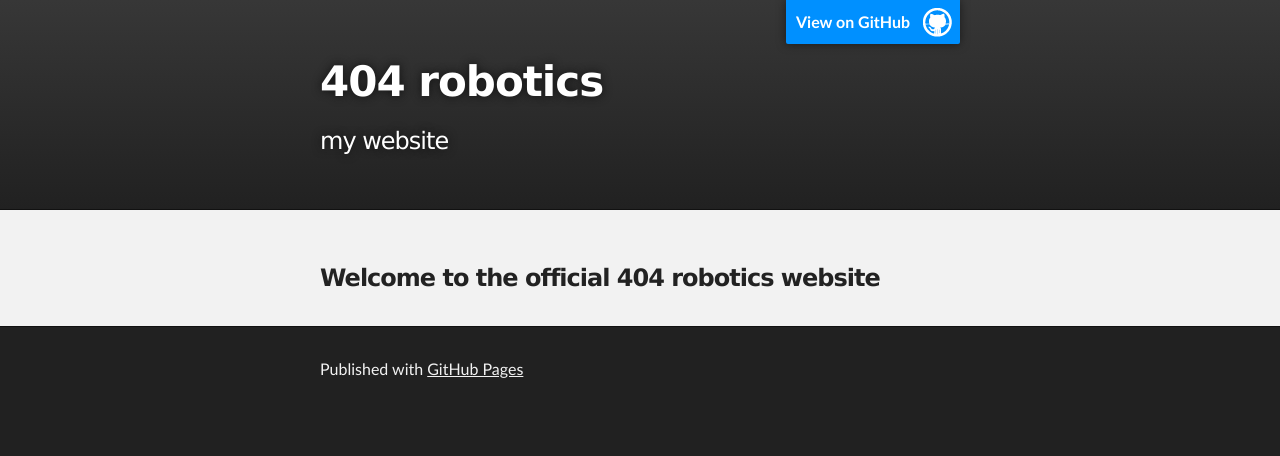
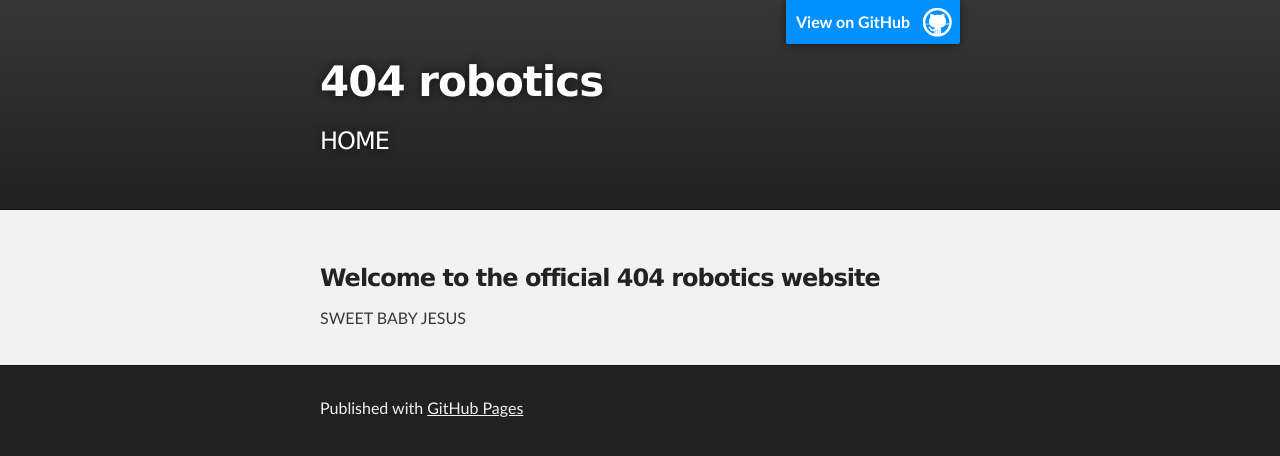
Before and after one commit to tazule/tazule.github.io, a Jekyll site: the page index.html, which Jekyll copies as it is, in a window 1280 px wide. Shown: the top 456 px of the page. Built offline with Jekyll 4.4.1, drawn with Linux system fonts in a browser that asks for light colours.

Commit message:
Update index.html

```diff
--- a/index.html
+++ b/index.html
@@ -19,7 +19,7 @@
           <a id="forkme_banner" href="https://github.com/tazule">View on GitHub</a>
 
           <h1 id="project_title">404 robotics</h1>
-          <h2 id="project_tagline">my website</h2>
+          <h2 id="project_tagline">HOME</h2>
 
         </header>
     </div>
@@ -29,6 +29,7 @@
       <section id="main_content" class="inner">
         <h3>
 <a id="welcome-to-the-official-404-robotics-website" class="anchor" href="#welcome-to-the-official-404-robotics-website" aria-hidden="true"><span aria-hidden="true" class="octicon octicon-link"></span></a>Welcome to the official 404 robotics website</h3>
+        <p>SWEET BABY JESUS</p>
       </section>
     </div>
 
```
